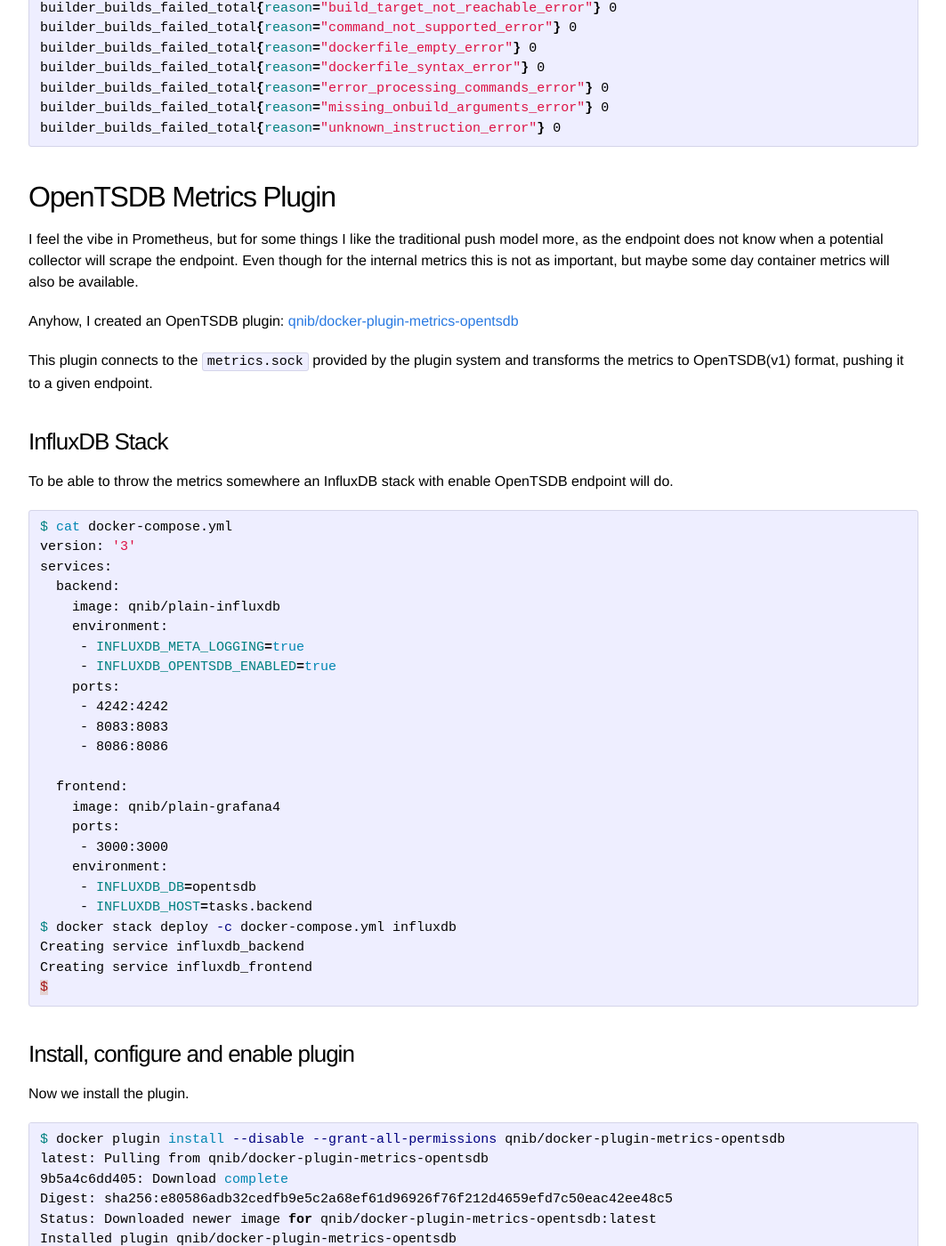
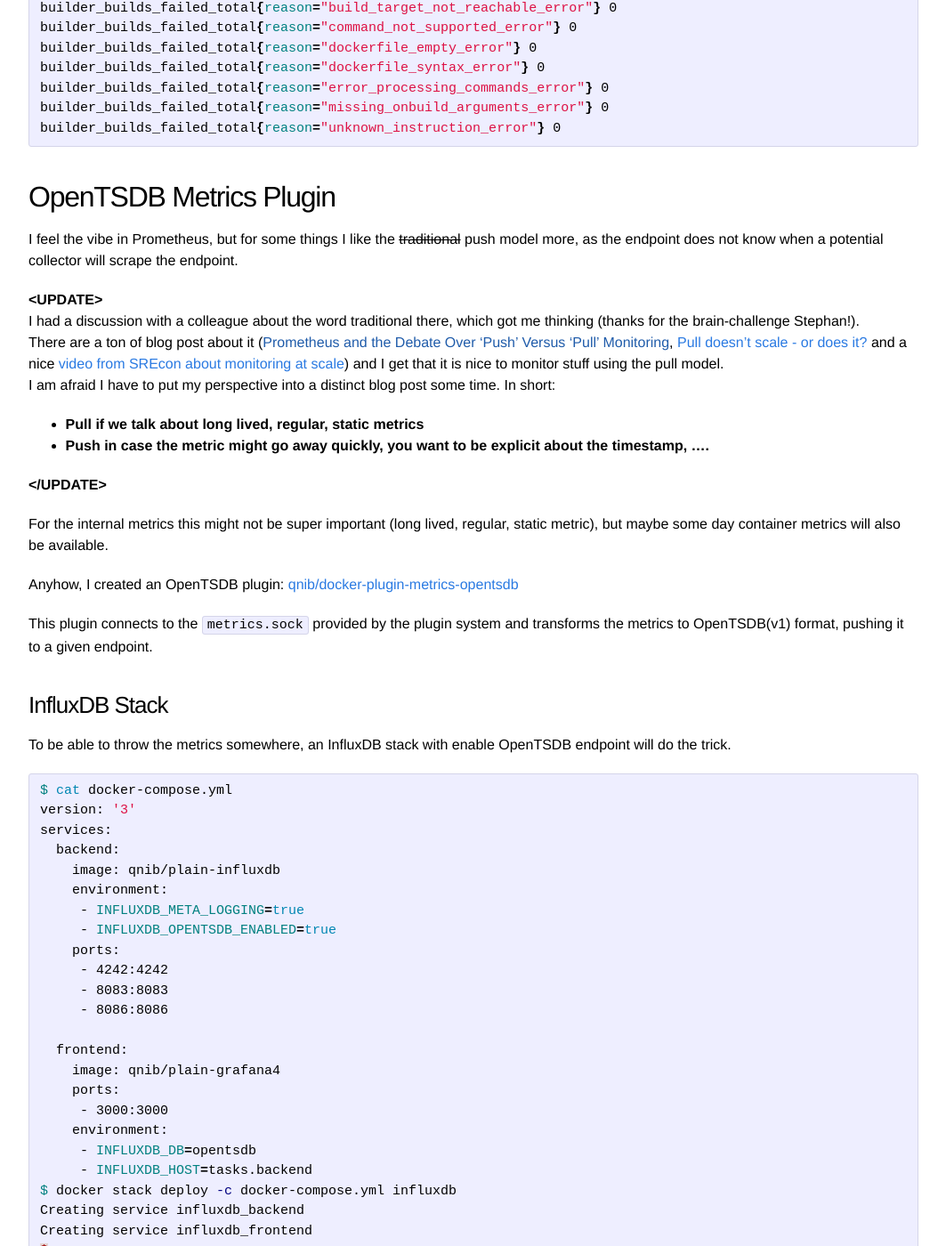
Before and after one commit to ChristianKniep/QNIBIncBlog, a Jekyll site: the page built from _posts/2017-07-13-docker-metrics-plugin-opentsdb.md, in a window 1280 px wide and 1400 px high, scrolled down 789 px. Shown: the whole window at 89% size, without its empty margins (108-1171 px from the left). Built offline with Jekyll 4.4.1, drawn with Linux system fonts in a browser that asks for light colours; Markdown is read by kramdown in place of the engine named in the settings; some of the changed text lies outside the part shown.

Commit message:
update to opentsdb metrics plugin post

````diff
--- a/_posts/2017-07-13-docker-metrics-plugin-opentsdb.md
+++ b/_posts/2017-07-13-docker-metrics-plugin-opentsdb.md
@@ -45,8 +45,19 @@ builder_builds_failed_total{reason="unknown_instruction_error"} 0
 
 ## OpenTSDB Metrics Plugin
 
-I feel the vibe in Prometheus, but for some things I like the traditional push model more, as the endpoint does not know when a potential collector will scrape the endpoint.
-Even though for the internal metrics this is not as important, but maybe some day container metrics will also be available.
+I feel the vibe in Prometheus, but for some things I like the <s>traditional</s> push model more, as the endpoint does not know when a potential collector will scrape the endpoint.
+
+**&lt;UPDATE&gt;**<br>
+I had a discussion with a colleague about the word traditional there, which got me thinking (thanks for the brain-challenge Stephan!).<br>
+There are a ton of blog post about it ([Prometheus and the Debate Over ‘Push’ Versus ‘Pull’ Monitoring](), [Pull doesn't scale - or does it?](https://prometheus.io/blog/2016/07/23/pull-does-not-scale-or-does-it/) and a nice [video from SREcon about monitoring at scale](https://www.usenix.org/conference/srecon17americas/program/presentation/wilkinson)) and I get that it is nice to monitor stuff using the pull model. <br>
+I am afraid I have to put my perspective into a distinct blog post some time. In short:
+
+- **Pull if we talk about long lived, regular, static metrics**
+- **Push in case the metric might go away quickly, you want to be explicit about the timestamp, ....**
+
+**&lt;/UPDATE&gt;**
+
+For the internal metrics this might not be super important (long lived, regular, static metric), but maybe some day container metrics will also be available.
 
 Anyhow, I created an OpenTSDB plugin: [qnib/docker-plugin-metrics-opentsdb](https://github.com/qnib/docker-plugin-metrics-opentsdb)
 
@@ -54,7 +65,7 @@ This plugin connects to the `metrics.sock` provided by the plugin system and tra
 
 ### InfluxDB Stack
 
-To be able to throw the metrics somewhere an InfluxDB stack with enable OpenTSDB endpoint will do.
+To be able to throw the metrics somewhere, an InfluxDB stack with enable OpenTSDB endpoint will do the trick.
 
 ```bash
 $ cat docker-compose.yml
@@ -99,7 +110,7 @@ ID                  NAME                                         DESCRIPTION
 4cf98db8588c        cpuguy83/docker-metrics-plugin-test:latest   prometheus collector plugin          true
 c9ff581daaba        qnib/docker-plugin-metrics-opentsdb:latest   Plugin to push metrics to OpenTSDB   false
 ```
-The configuration can tweak where the OpenTSDB endpoint is exposed.
+The configuration can be changed to adjust the expected OpenTSDB endpoint.
 
 ```json
 {
````
Also changed, not shown: other parts of _posts/2017-07-13-docker-metrics-plugin-opentsdb.md (+2 -2 lines).
